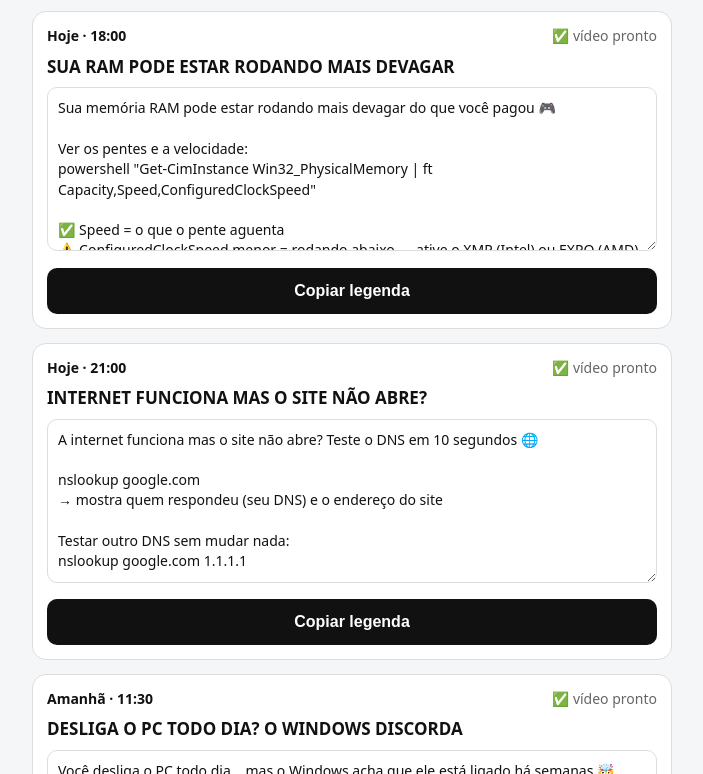
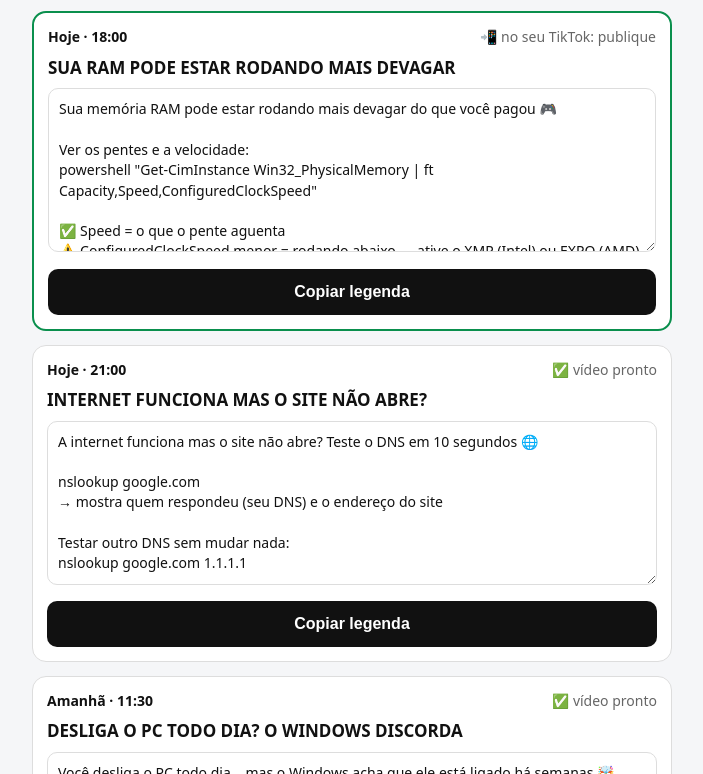
Before and after one commit to agenciabooting-web/tips35cmd, a plain HTML site: page painel/index.html in a window 1280 px wide. Shown: the part 1433-2207 px from the top of the page, without its empty margins (288-991 px from the left). Drawn offline with Linux system fonts and the light colour scheme.

Commit message:
Atualiza painel de postagem

```diff
--- a/painel/index.html
+++ b/painel/index.html
@@ -18,7 +18,7 @@ button { width:100%; margin-top:10px; padding:14px; border:0; border-radius:10px
 </style></head><body><main>
 <h1>Painel de postagem @tips35cmd</h1>
 <p class="sub">Quando chegar a notificação do TikTok: abra o rascunho, toque em <b>Copiar legenda</b> aqui, cole e publique.
-Atualizado em 25/11 11:31.</p>
+Atualizado em 25/11 18:01.</p>
 
 <article class="card fora">
   <header><span class="hora">24/11 · 11:30</span><span class="estado">🚫 fora do TikTok</span></header>
@@ -80,8 +80,8 @@ Bônus: start shell:sendto (menu &quot;Enviar para&quot;)
 #cmd #windows #dicasdepc #fpsboost #pcgamer #tips35cmd #seguranca</textarea>
   <button onclick="copiar('l3', this)">Copiar legenda</button>
 </article>
-<article class="card pronto">
-  <header><span class="hora">Hoje · 18:00</span><span class="estado">✅ vídeo pronto</span></header>
+<article class="card enviado">
+  <header><span class="hora">Hoje · 18:00</span><span class="estado">📲 no seu TikTok: publique</span></header>
   <h2>SUA RAM PODE ESTAR RODANDO MAIS DEVAGAR</h2>
   <textarea id="l4" readonly rows="7">Sua memória RAM pode estar rodando mais devagar do que você pagou 🎮
 
```
